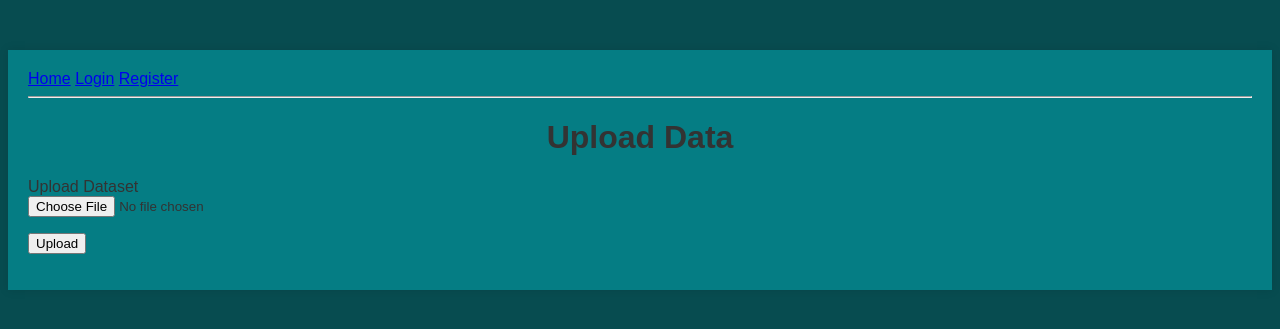
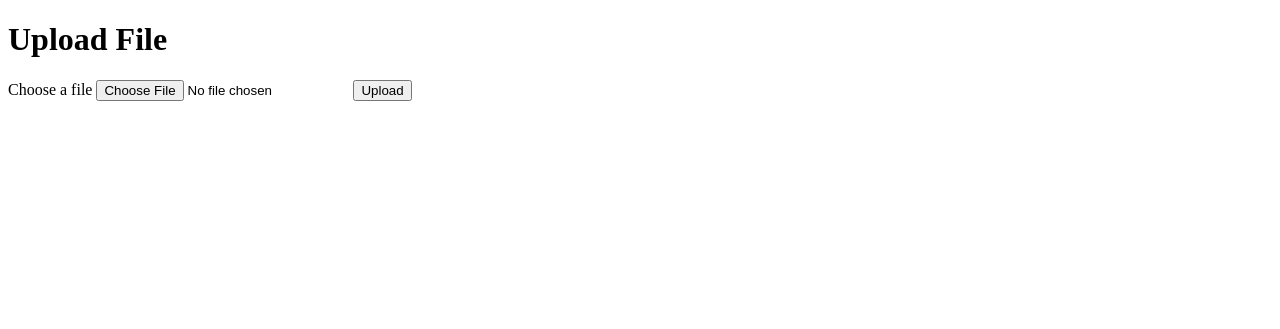
Before and after one commit to markdennis1287/VizZoom, a Flask app: template app/templates/upload.html in a window 1280 px wide. Shown: the top 329 px of the page. Run offline with Flask 3, Linux system fonts and the light colour scheme; the template is opened without the code that fills it: values that come from a table or form of the project are taken from there, others are empty.

Commit message:
week 2 and I am tired

```diff
--- a/app/routes.py
+++ b/app/routes.py
@@ -45,28 +45,59 @@ def logout():
     logout_user()
     return redirect(url_for('home'))
 
-@app.route("/upload", methods=['GET', 'POST'])
-@login_required
+from flask import Flask, request, redirect, url_for, flash, render_template
+import os
+from flask_login import login_required
+
+app = Flask(__name__)
+app.secret_key = 'supersecretkey'
+
+UPLOAD_FOLDER = 'uploads'
+app.config['UPLOAD_FOLDER'] = UPLOAD_FOLDER
+
+@app.route('/upload', methods=['GET', 'POST'])
+@login_required  # This will ensure the user is logged in before uploading
 def upload():
-    form = UploadForm()
-    if form.validate_on_submit():
-        file = form.dataset.data
-        filepath = os.path.join('uploads', file.filename)
-        file.save(filepath)
-        data = pd.read_csv(filepath)
-        # Perform data sanitization here
-        data.dropna(inplace=True)
-        sanitized_filepath = os.path.join('uploads', 'sanitized_' + file.filename)
-        data.to_csv(sanitized_filepath, index=False)
-        dataset = Dataset(name=file.filename, user_id=current_user.id)
-        db.session.add(dataset)
-        db.session.commit()
-        flash('Your file has been uploaded and sanitized!', 'success')
-        return redirect(url_for('visualization', filename=sanitized_filepath))
-    return render_template('upload.html', title='Upload Data', form=form)
+    if request.method == 'POST':  # Handle file upload when form is submitted
+        # Check if the post request has the file part
+        if 'file' not in request.files:
+            flash('No file part')
+            return redirect(request.url)  # Stay on the same page to show error message
+
+        file = request.files['file']
+
+        # If the user does not select a file, the browser submits an empty part without a filename
+        if file.filename == '':
+            flash('No selected file')
+            return redirect(request.url)  # Stay on the same page if no file is selected
+
+        if file:
+            # Ensure the uploads directory exists
+            if not os.path.exists(UPLOAD_FOLDER):
+                os.makedirs(UPLOAD_FOLDER)
+
+            # Save the file
+            filepath = os.path.join(UPLOAD_FOLDER, file.filename)
+            file.save(filepath)
+
+            # After successfully saving, redirect to visualization page
+            flash('File successfully uploaded')
+            return redirect(url_for('visualization'))
+
+        flash('File upload failed')
+        return redirect(url_for('upload'))  # In case something else goes wrong
+
+    # Render the upload form (for GET requests)
+    return render_template('upload.html')
+
+
 
 @app.route("/visualization/<filename>")
 @login_required
 def visualization(filename):
     data = pd.read_csv(filename)
     return render_template('visualization.html', title='Data Visualization', data=data.to_dict(orient='records'))
+
+
+if __name__ == '__main__':
+    app.run(debug=True)
--- a/app/templates/upload.html
+++ b/app/templates/upload.html
@@ -1,12 +1,27 @@
-{% extends "layout.html" %}
-{% block content %}
-    <h1>Upload Data</h1>
+<!doctype html>
+<html lang="en">
+<head>
+    <meta charset="UTF-8">
+    <meta name="viewport" content="width=device-width, initial-scale=1.0">
+    <title>Upload File</title>
+</head>
+<body>
+    <h1>Upload File</h1>
+
+    {% with messages = get_flashed_messages() %}
+        {% if messages %}
+            <ul>
+                {% for message in messages %}
+                    <li>{{ message }}</li>
+                {% endfor %}
+            </ul>
+        {% endif %}
+    {% endwith %}
+
     <form method="POST" enctype="multipart/form-data">
-        {{ form.hidden_tag() }}
-        <p>
-            {{ form.dataset.label }}<br>
-            {{ form.dataset }}
-        </p>
-        <p>{{ form.submit() }}</p>
+        <label for="file">Choose a file</label>
+        <input type="file" name="file" id="file">
+        <input type="submit" value="Upload">
     </form>
-{% endblock %}
+</body>
+</html>
--- a/run.py
+++ b/run.py
@@ -1,4 +1,5 @@
 from app import app
+
 
 if __name__ == '__main__':
     app.run(debug=True)
```
Also changed, not shown: app/templates/visualization.html (+12 -22 lines), migrations/versions/4dd3002755fc_initial_migration.py (added, +46 -0 lines), tests/test_models.py (+1 -0 lines), tests/test_routes.py (+7 -3 lines), instance/site.db, 1 other file.
